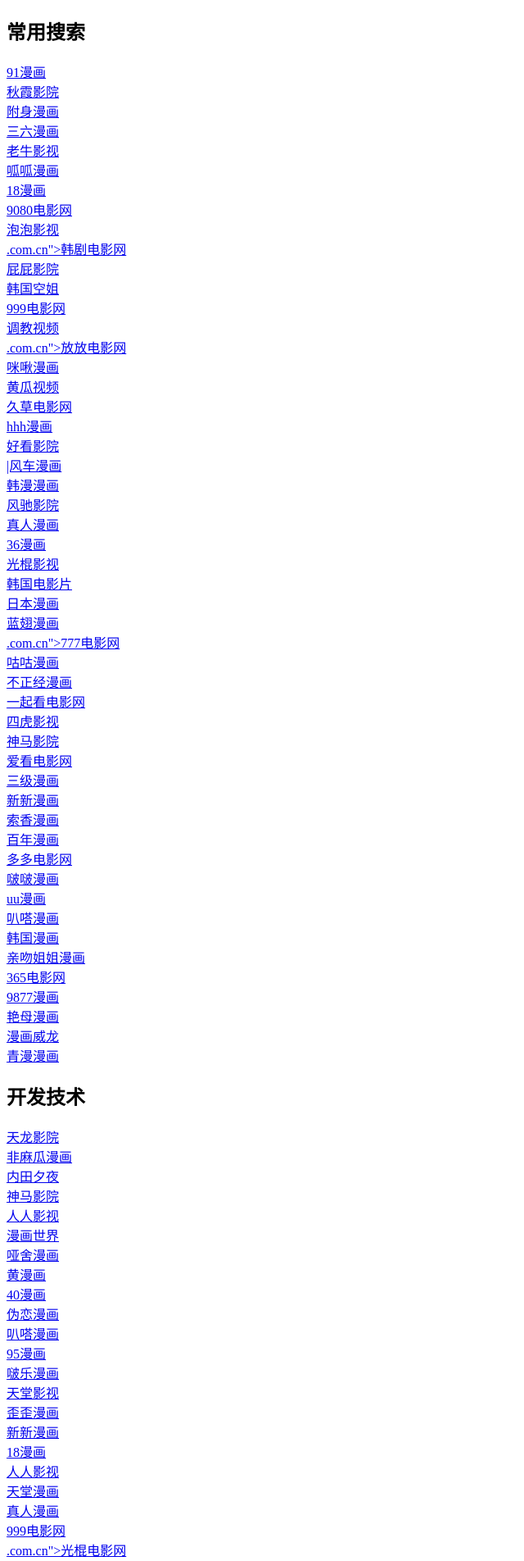
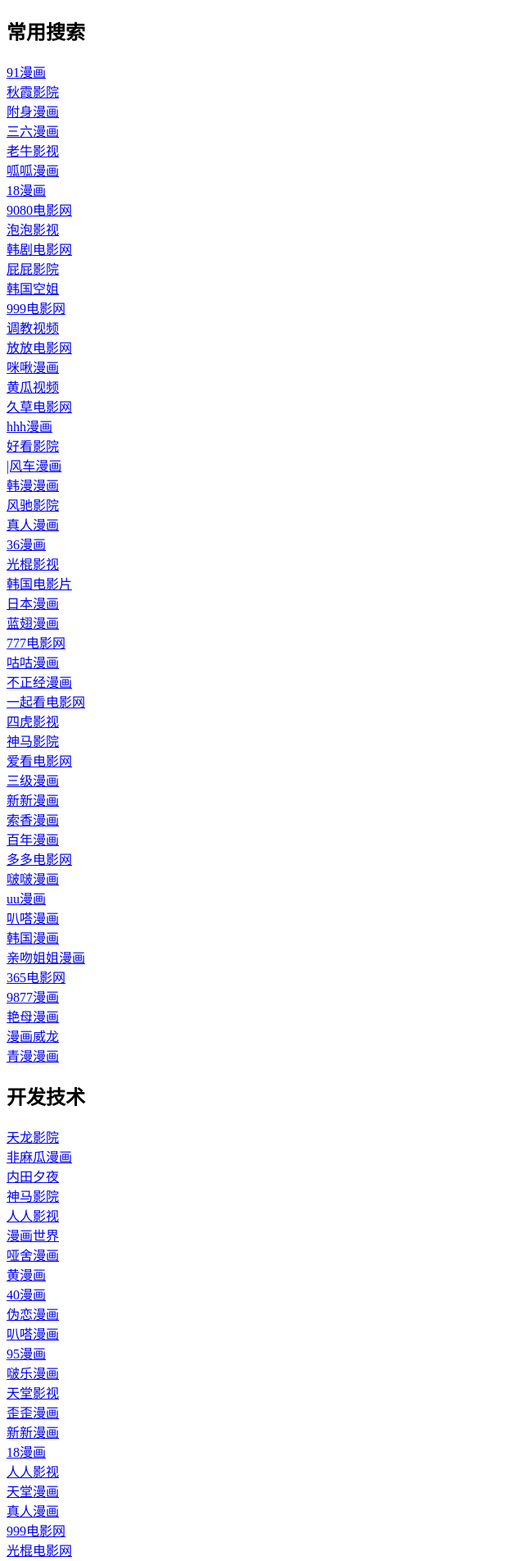
Before and after one commit to zhoutushiwangzhidaohang/zhoutushiwangzhidaohang.github.io, a plain HTML site: page index.html in a window 1280 px wide. Shown: the top 1904 px of the page at 82% size, without its empty margins (0-640 px from the left). Drawn offline with Linux system fonts and the light colour scheme.

Commit message:
Update index.html

```diff
--- a/index.html
+++ b/index.html
@@ -18,12 +18,12 @@
 <a href="https://www.18manhua-vip.com.cn">18漫画</a><br>
 <a href="https://9080dianyingwang-5g.com.cn">9080电影网</a><br>
 <a href="https://www.paopaoyingshi-mip.com.cn">泡泡影视</a><br>
-<a href="https://hanjudianyingwang-cn">.com.cn">韩剧电影网</a><br>
+<a href="https://hanjudianyingwang-cn.com.cn">韩剧电影网</a><br>
 <a href="https://www.pipiyingyuan-yy.com.cn">屁屁影院</a><br>
 <a href="https://www.hanguokongjie-zh.com.cn">韩国空姐</a><br>
 <a href="https://www.999dianyingwang-wap.com.cn">999电影网</a><br>
 <a href="https://www.tiaojiaoshipin-app.com.cn">调教视频</a><br>
-<a href="https://fangfangdianyingwang-cn">.com.cn">放放电影网</a><br>
+<a href="https://fangfangdianyingwang-cn.com.cn">放放电影网</a><br>
 <a href="https://www.mijiumanhua-zh.com.cn">咪啾漫画</a><br>
 <a href="https://www.huangguashipin-gw.com.cn">黄瓜视频</a><br>
 <a href="https://www.jiucaodianyingwang-wap.com.cn">久草电影网</a><br>
@@ -38,7 +38,7 @@
 <a href="https://www.hanguodianyingpian-app.com.cn">韩国电影片</a><br>
 <a href="https://ribenmanhua-cn.com.cn">日本漫画</a><br>
 <a href="https://www.lanchimanhua-zh.com.cn">蓝翅漫画</a><br>
-<a href="https://www.777dianyingwang-cn">.com.cn">777电影网</a><br>
+<a href="https://www.777dianyingwang-cn.com.cn">777电影网</a><br>
 <a href="https://gugumanhua-book.com.cn">咕咕漫画</a><br>
 <a href="https://www.buzhengjingmanhua-wap.com.cn">不正经漫画</a><br>
 <a href="https://yiqikandianyingwang-zh.com.cn">一起看电影网</a><br>
@@ -84,7 +84,7 @@
 <a href="https://tiantangmanhua-zh.com.cn">天堂漫画</a><br>
 <a href="https://www.zhenrenmanhua-zh.com.cn">真人漫画</a><br>
 <a href="https://www.999dianyingwang-zh.com.cn">999电影网</a><br>
-<a href="https://www.guanggundianyingwang-cn">.com.cn">光棍电影网</a><br>
+<a href="https://www.guanggundianyingwang-cn.com.cn">光棍电影网</a><br>
 <a href="https://www.jipinmanhua-wap.com.cn">极品漫画</a><br>
 <a href="https://www.ziyeyingshiwang-ac.com.cn">紫夜影视网</a><br>
 <a href="https://www.hanjudianyingwang-wap.com.cn">韩剧电影网</a><br>
@@ -103,7 +103,7 @@
 <a href="https://www.99manhuawang-zh.com.cn">99漫画网</a><br>
 <a href="https://www.18manhua-h5.com.cn">18漫画</a><br>
 <a href="https://www.manhuashijie-app.com.cn">漫画世界</a><br>
-<a href="https://www.xiaoqidianyingwang-cn">.com.cn">小七电影网</a><br>
+<a href="https://www.xiaoqidianyingwang-cn.com.cn">小七电影网</a><br>
 <a href="https://mirendekongjie-zh.com.cn">迷人的空姐</a><br>
 <a href="https://sigemanhua-zh.com.cn">四格漫画</a><br>
 <a href="https://qingpingguoyingshi-mip.com.cn">青苹果影视</a><br>
@@ -133,7 +133,7 @@
 <a href="https://yousemanhua-app.com.cn">有色漫画</a><br>
 <a href="https://www.xingkongyingshi-ac.com.cn">星空影视</a><br>
 <a href="https://ouyangchunxiao-gw.com.cn">欧阳春晓</a><br>
-<a href="https://www.zaixiandianyingwang-cn">.com.cn">在线电影网</a><br>
+<a href="https://www.zaixiandianyingwang-cn.com.cn">在线电影网</a><br>
 <a href="https://kkmanhua-h5.com.cn">kk漫画</a><br>
 <a href="https://chongchongmanhua-wap.com.cn">虫虫漫画</a><br>
 <a href="https://huangguashipin-yy.com.cn">黄瓜视频</a><br>
```
